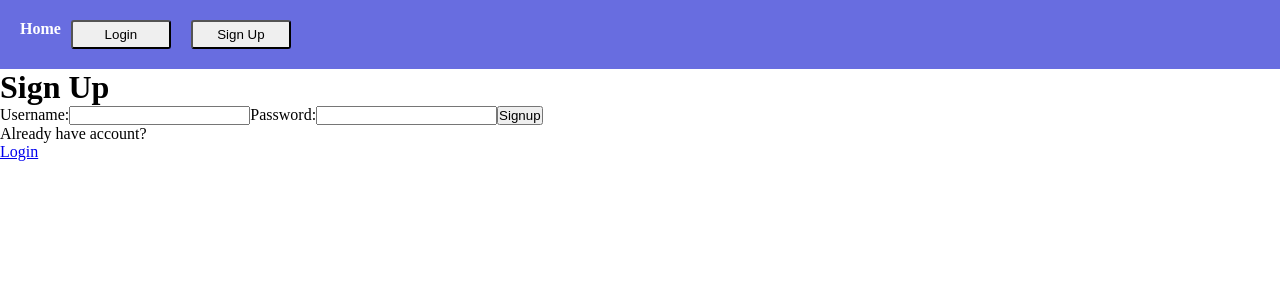
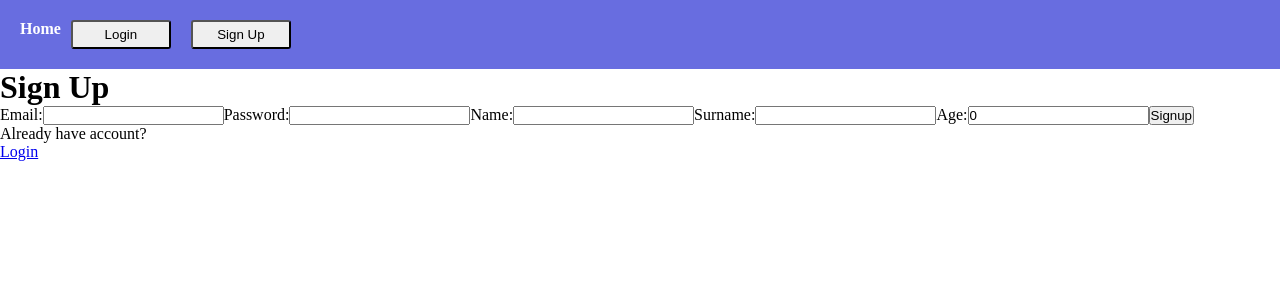
Before and after one commit to AMN69/oreka-client, a React (Create React App) app: page /signup in a window 1280 px wide. Shown: the top 300 px of the page. Built offline with nearby package versions, Linux system fonts and the light colour scheme; no server answers.

Commit message:
[Sara+AMN] 1st commit with Dani boiler adapted to oreka signup

```diff
--- a/src/lib/AuthProvider.js
+++ b/src/lib/AuthProvider.js
@@ -42,10 +42,10 @@ class AuthProvider extends Component {
   }
 
   signup = (user) => {
-    const { username, password } = user;
+    const { email, password, username, usersurname, age, userImgUrl } = user;
     // lamamos a auth.signup que se conecta con la ruta del backend
     auth
-      .signup({ username, password })
+      .signup({ email, password, username, usersurname, age, userImgUrl })
       .then((user) => this.setState({ isLoggedin: true, user }))
       .catch(({ error }) =>
         this.setState({ message: error.data.statusMessage })
@@ -53,10 +53,10 @@ class AuthProvider extends Component {
   };
 
   login = async (user) => {
-    const { username, password } = user;
+    const { email, password } = user;
 
     try {
-      const user = await auth.login({ username, password });
+      const user = await auth.login({ email, password });
       this.setState({ isLoggedin: true, user });
     } catch (error) {
       console.log(error);
@@ -77,7 +77,7 @@ class AuthProvider extends Component {
     const { login, logout, signup } = this;
 
     return isLoading ? (
-      <div>Loading</div>
+      <div>Loading...</div>
     ) : (
       /* dentro del value del provider tendremos datos que estarán disponibles para todos los componentes <Consumer> */
       <Provider value={{ isLoggedin, user, login, logout, signup }}>
--- a/src/lib/auth-service.js
+++ b/src/lib/auth-service.js
@@ -8,16 +8,16 @@ class Auth {
     });
   }
 
-  signup({ username, password }) {
+  signup({ email, password, username, usersurname, age, userImgUrl }) {
     return this.auth
-      .post("/auth/signup", { username, password })
+      .post("/auth/signup", { email, password, username, usersurname, age, userImgUrl })
       .then(({ data }) => data);
     // .then((response) => response.data);
   }
 
-  login({ username, password }) {
+  login({ email, password }) {
     return this.auth
-      .post("/auth/login", { username, password })
+      .post("/auth/login", { email, password })
       .then(({ data }) => data);
     // .then((response) => response.data);
   }
--- a/src/pages/Login.js
+++ b/src/pages/Login.js
@@ -2,13 +2,13 @@ import React, { Component } from "react";
 import { withAuth } from '../lib/AuthProvider';
 
 class Login extends Component {
-  state = { username: "", password: "" };
+  state = { email: "", password: "" };
 
   handleFormSubmit = event => {
     event.preventDefault();
-    const { username, password } = this.state;
+    const { email, password } = this.state;
     //console.log('Login -> form submit', { username, password });
-    this.props.login({ username, password })
+    this.props.login({ email, password })
   };
 
   handleChange = event => {
@@ -17,7 +17,7 @@ class Login extends Component {
   };
 
   render() {
-    const { username, password } = this.state;
+    const { email, password } = this.state;
 
     return (
       <div>
@@ -25,8 +25,8 @@ class Login extends Component {
 
         <form onSubmit={this.handleFormSubmit}>
 
-          <label>Username:</label>
-          <input type="text" name="username" value={username} onChange={this.handleChange}/>
+          <label>Email:</label>
+          <input type="text" name="email" value={email} onChange={this.handleChange}/>
 
           <label>Password:</label>
           <input type="password" name="password" value={password} onChange={this.handleChange} />
--- a/src/pages/Signup.js
+++ b/src/pages/Signup.js
@@ -3,13 +3,13 @@ import { Link } from "react-router-dom";
 import { withAuth } from '../lib/AuthProvider';
 
 class Signup extends Component {
-  state = { username: "", password: "" };
+  state = { email: "", password: "", username: "", usersurname: "", age: 0, userImgUrl: "" };
 
   handleFormSubmit = event => {
     event.preventDefault();
-    const { username, password } = this.state;
+    const { email, password, username, usersurname, age, userImgUrl } = this.state;
     //console.log('Signup -> form submit', { username, password });
-    this.props.signup({ username, password });
+    this.props.signup({ email, password, username, usersurname, age, userImgUrl });
   };
 
   handleChange = event => {
@@ -18,21 +18,36 @@ class Signup extends Component {
   };
 
   render() {
-    const { username, password } = this.state;
+    const { email, password, username, usersurname, age, userImgUrl } = this.state;
     return (
       <div>
         <h1>Sign Up</h1>
 
         <form onSubmit={this.handleFormSubmit}>
 
-          <label>Username:</label>
-          <input type="text" name="username" value={username} onChange={this.handleChange} />
+          <label>Email:</label>
+          <input type="text" name="email" value={email} onChange={this.handleChange} />
 
           <label>Password:</label>
           <input type="password" name="password" value={password} onChange={this.handleChange} />
 
+          <label>Name:</label>
+          <input type="text" name="username" value={username} onChange={this.handleChange} />
+
+          <label>Surname:</label>
+          <input type="text" name="usersurname" value={usersurname} onChange={this.handleChange} />
+
+          <label>Age:</label>
+          <input type="text" name="age" value={age} onChange={this.handleChange} />
+
+          {/* It lacks to upload photo, upload to Cloudinary and keep the url */}
+
           <input type="submit" value="Signup" />
         </form>
+
+        {/* <div>
+          <img photo></img>
+        </div> */}
 
         <p>Already have account?</p>
         <Link to={"/login"}> Login</Link>
```
Also changed, not shown: 2 other files (tests, documents, lock files or other folders).
